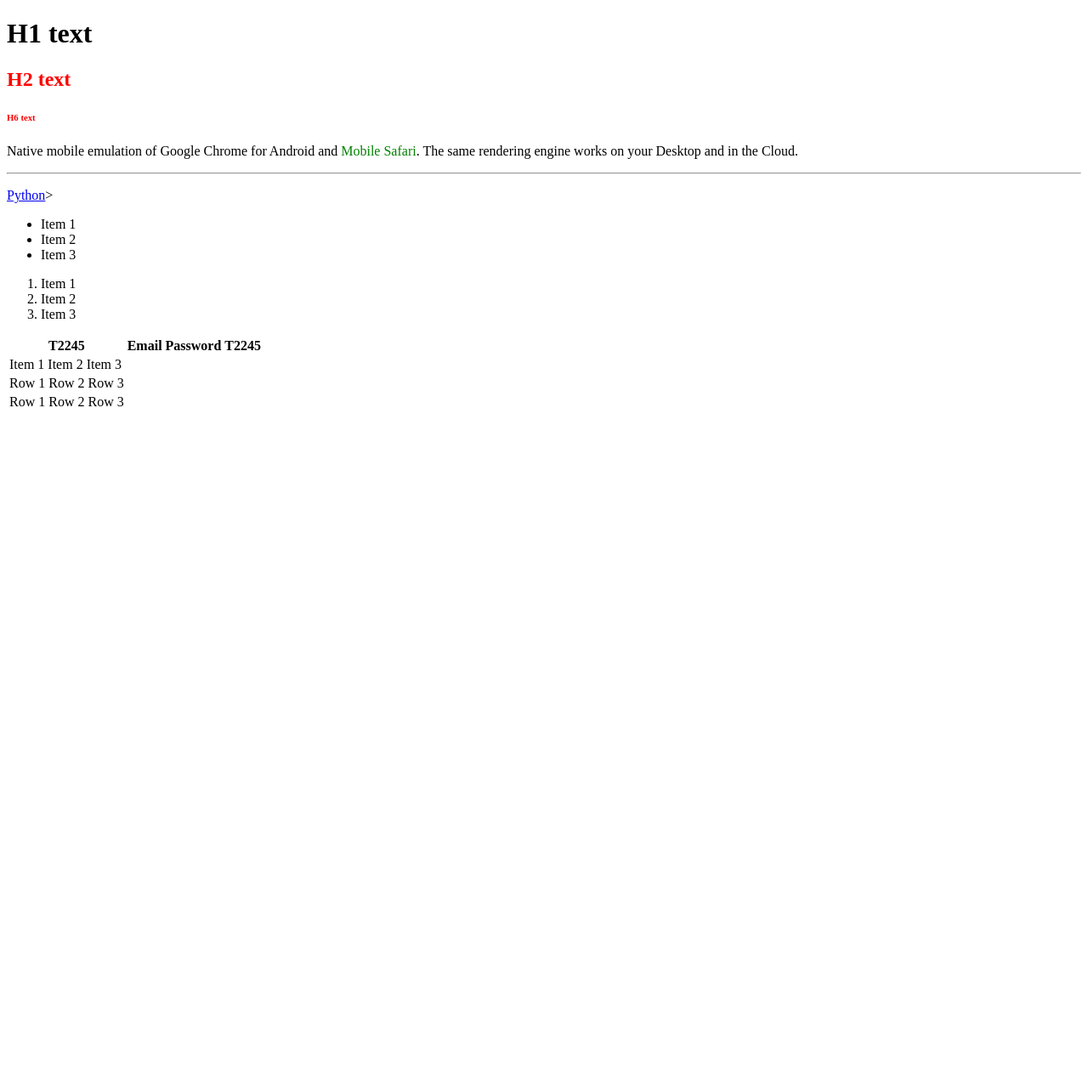
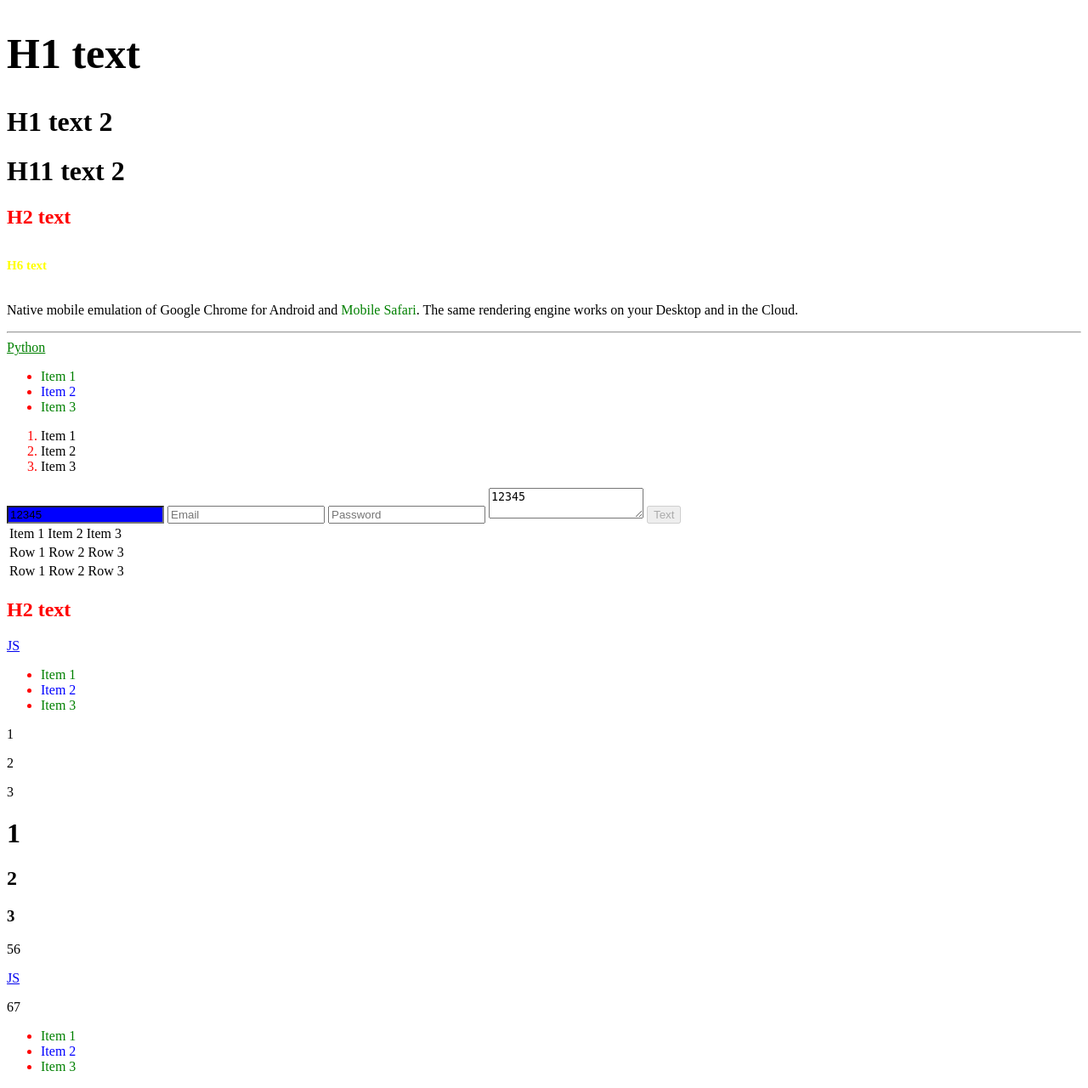
Before and after one commit to HonneMX/autotests-ui, a Python web app: template templates/index.html in a window 1280 px wide. Shown: the whole page at 85% size. Before the commit the page ends 478 px from the top, so only its background shows below. Run offline with Jinja, Linux system fonts and the light colour scheme; the template is opened without the code that fills it, so the values that code supplies are empty.

Commit message:
XPath Локаторы

```diff
--- a/templates/index.html
+++ b/templates/index.html
@@ -7,16 +7,50 @@
         .h2-text {
             color: red
         }
+        h6 {
+            font-size: 15px
+        }
+        .h6-text {
+            color: yellow
+        }
+        #h1-text{
+            font-size: 50px
+        }
+        div.python > a {color: green}
 
+        ul li{
+            color: green
+        }
+        input[type="text"] {
+            background-color: blue
+        }
+        a:hover {
+            color: red
+        }
+         input[type="text"]:hover {
+            background-color: green
+        }
+        li::marker {
+        color: red
+        }
+
+        ul > li:nth-child(2) {
+        color: blue
+        }
     </style>
 </head>
 <body>
-    <h1>H1 text</h1>
+<div class="python">
+    <h1 id="h1-text">H1 text</h1>
+    <h1>H1 text 2</h1>
+    <h1>H11 text 2</h1>
     <h2 class="h2-text">H2 text</h2>
-    <h6 class="h2-text">H6 text</h6>
-    <p>Native mobile emulation of Google Chrome for Android and <span style="color: green"> Mobile Safari</span>. The same rendering engine works on your Desktop and in the Cloud.</p>
+    <h6 class="h2-text h6-text">H6 text</h6>
+    <p>Native mobile emulation of Google Chrome for Android and <span style="color: green"> Mobile Safari</span>. The
+        same
+        rendering engine works on your Desktop and in the Cloud.</p>
     <hr>
-    <p><a href="https://playwright.dev/python/">Python</a>></p>
+    <a href="https://playwright.dev/python/">Python</a>
     <ul>
         <li>Item 1</li>
         <li>Item 2</li>
@@ -27,13 +61,17 @@
         <li>Item 2</li>
         <li>Item 3</li>
     </ol>
+    <form action="/action" method="POST">
+        <tr>
+            <input type="text" value="12345" placeholder="Text">
+            <input type="email" placeholder="Email">
+            <input type="password" placeholder="Password">
+            <textarea required placeholder="Text">12345</textarea>
+            <button type="submit" disabled>Text</button>
+        </tr>
+    </form>
     <table>
-        <tr>
-            <th>T2245</th>
-            <th>Email</th>
-            <th>Password</th>
-            <th>T2245</th>
-        </tr>
+
         <tr>
             <td>Item 1 Item 2 Item 3</td>
         </tr>
@@ -44,5 +82,33 @@
             <td>Row 1 Row 2 Row 3</td>
         </tr>
     </table>
+</div>
+<div class="javascript">
+    <h2 class="h2-text">H2 text</h2>
+    <a href="https://playwright.dev/java/">JS</a>
+    <ul>
+        <li>Item 1</li>
+        <li>Item 2</li>
+        <li>Item 3</li>
+    </ul>
+</div>
+<div class="nth">
+    <p>1</p>
+    <p>2</p>
+    <p>3</p>
+    <h1>1</h1>
+    <h2>2</h2>
+    <h3>3</h3>
+    <p>56</p>
+    <a href="https://playwright.dev/java/">JS</a>
+    <p>67</p>
+    <div>
+        <ul>
+            <li>Item 1</li>
+            <li>Item 2</li>
+            <li>Item 3</li>
+        </ul>
+    </div>
+</div>
 </body>
 </html>
```
